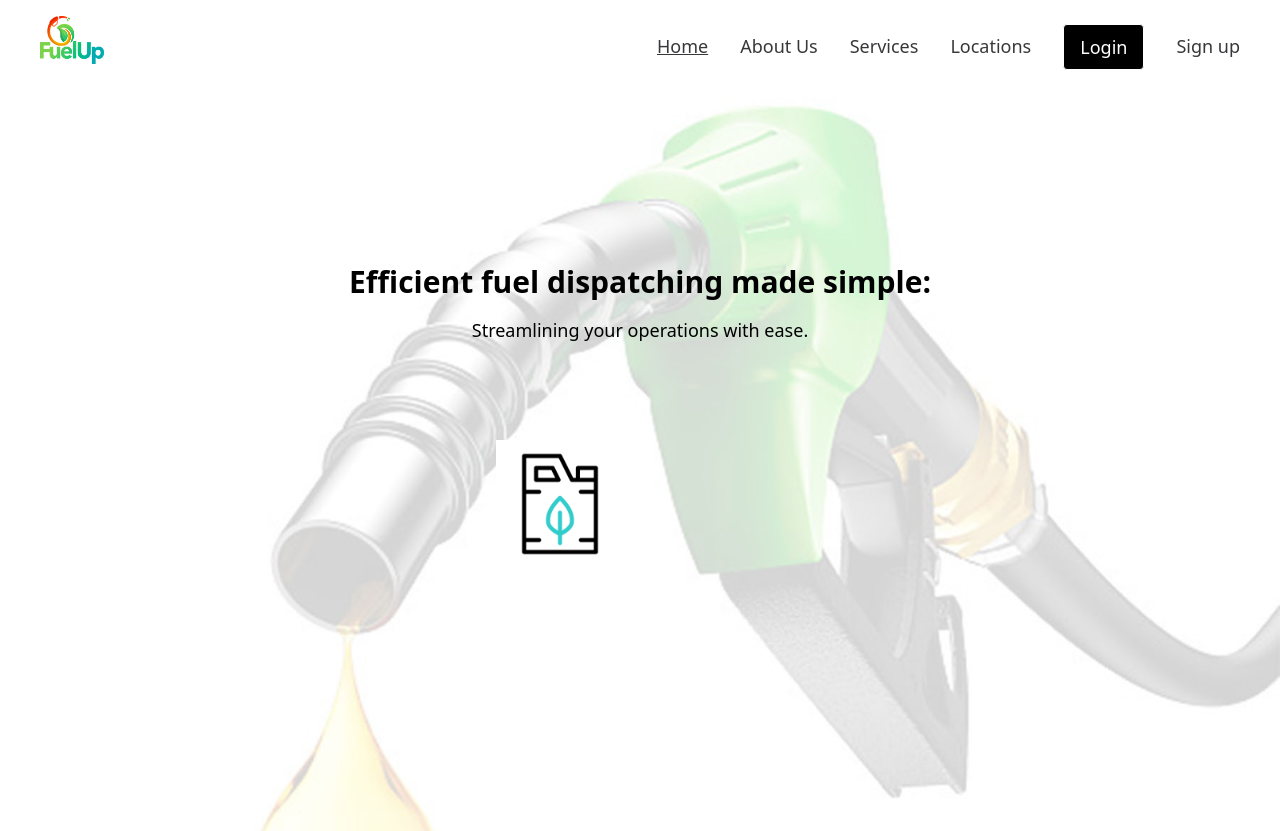
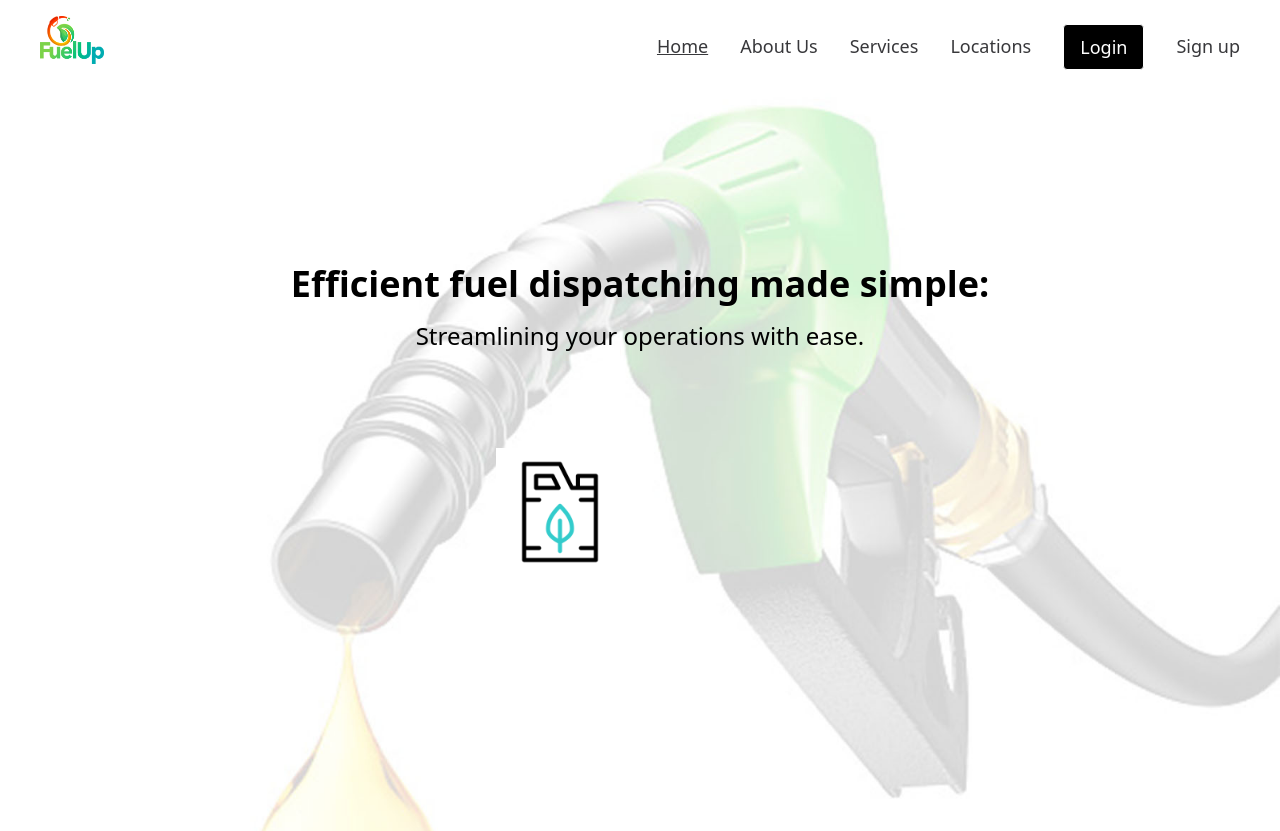
Before and after one commit to Adeboye22/fuel_up, a React (Vite) app in the folder frontend/: page / in a window 1280 px wide. Shown: the top 831 px of the page. Built offline with nearby package versions, Linux system fonts and the light colour scheme.

Commit message:
App modification: added some packages and also modified the hero section, login, signup, etc

```diff
--- a/frontend/src/Components/website/Hero.jsx
+++ b/frontend/src/Components/website/Hero.jsx
@@ -6,8 +6,8 @@ const Hero = () => {
 
   return (
       <div className='sm:my-4 sm:h-full sm:px-8 justify-center w-full h-3/4 px-44 my-40 sm:background-altBlack'>
-        <h1 className='font-bold text-3xl text-center'>Efficient fuel dispatching made simple:</h1>
-        <p className='my-4 text-lg text-center'>Streamlining your operations with ease.</p>
+        <h1 className='font-bold text-4xl text-center'>Efficient fuel dispatching made simple:</h1>
+        <p className='my-4 text-2xl text-center'>Streamlining your operations with ease.</p>
         <img src={Img} alt=""className='sm:hidden h-32 w-32 my-24 mx-64' />
       </div>
   )
```
